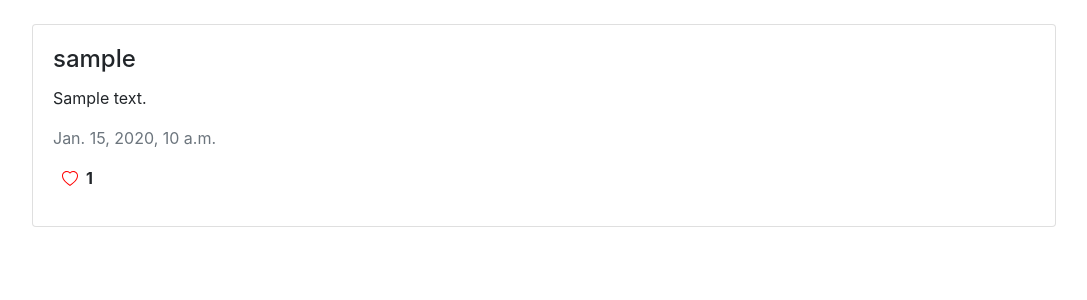
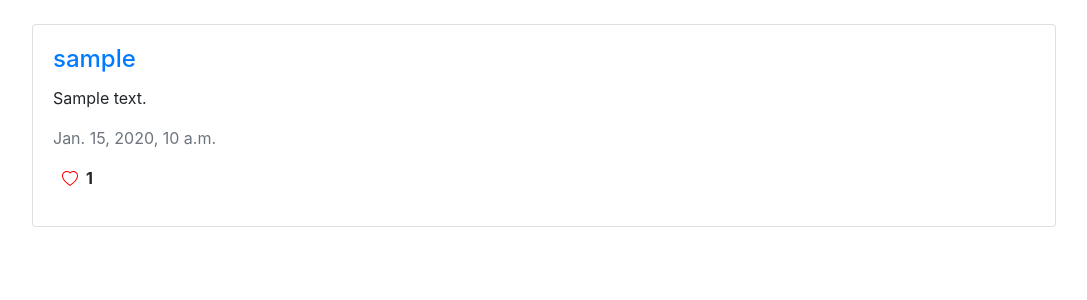
Before and after one commit to adriasala12/HarvardX-CS50W-project4, a Django app: page / in a window 1280 px wide. Shown: the part 56-356 px from the top of the page, without its empty margins (96-1183 px from the left). Run offline with Django 3.2, Linux system fonts and the light colour scheme; tables that the repository leaves empty hold one stand-in row (values such as "Sample post"); some libraries are stand-ins or nearby versions.

Commit message:
Implemented user page link to username in posts

```diff
--- a/network/templates/network/index.html
+++ b/network/templates/network/index.html
@@ -31,7 +31,9 @@
 
         <div class="card mx-auto my-4" style="width: 80%;">
             <div class="card-body">
-                <h4 class="card-title">{{ post.username }}</h4>
+                <a href="{% url 'user' post.username %}">
+                    <h4 class="card-title">{{ post.username }}</h4>
+                </a>
                 <p class="card-text">{{ post.content }}</p>
                 <p class="text-muted">{{ post.datetime}}</p>
 
```
